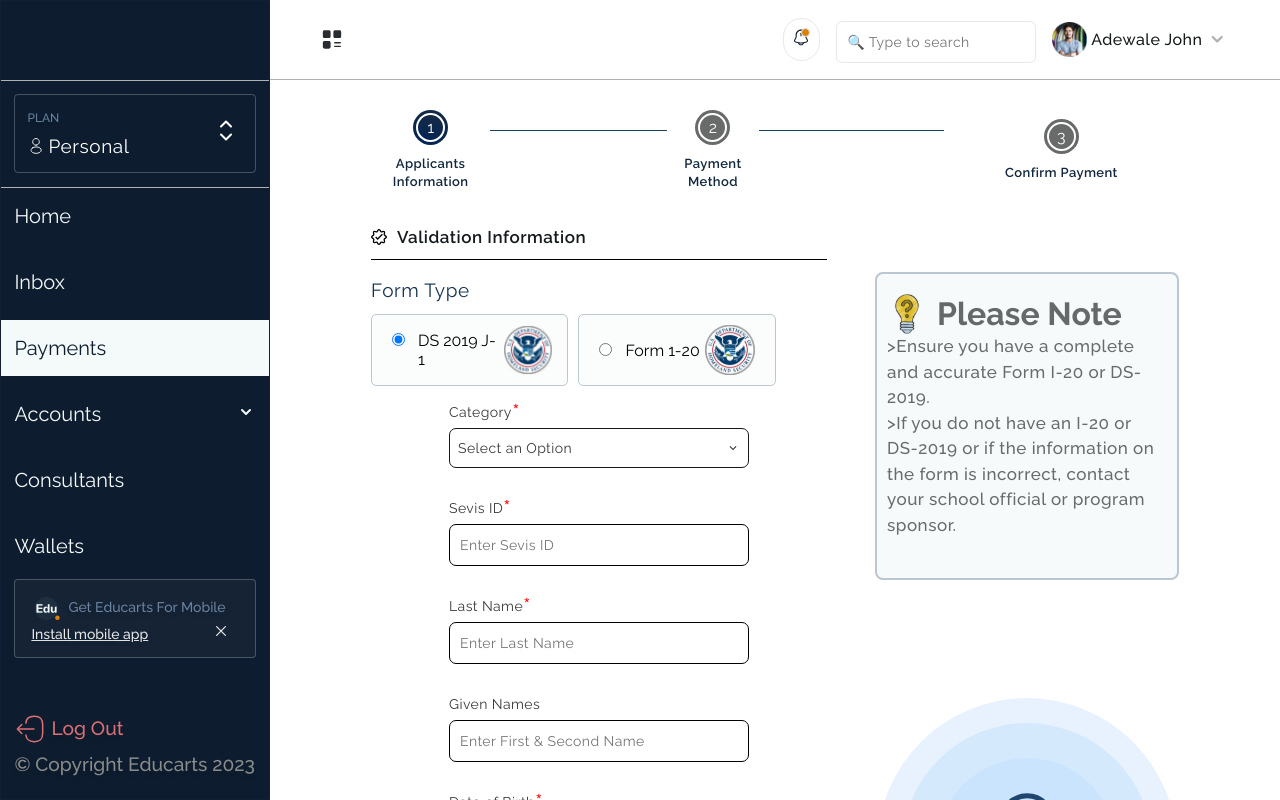
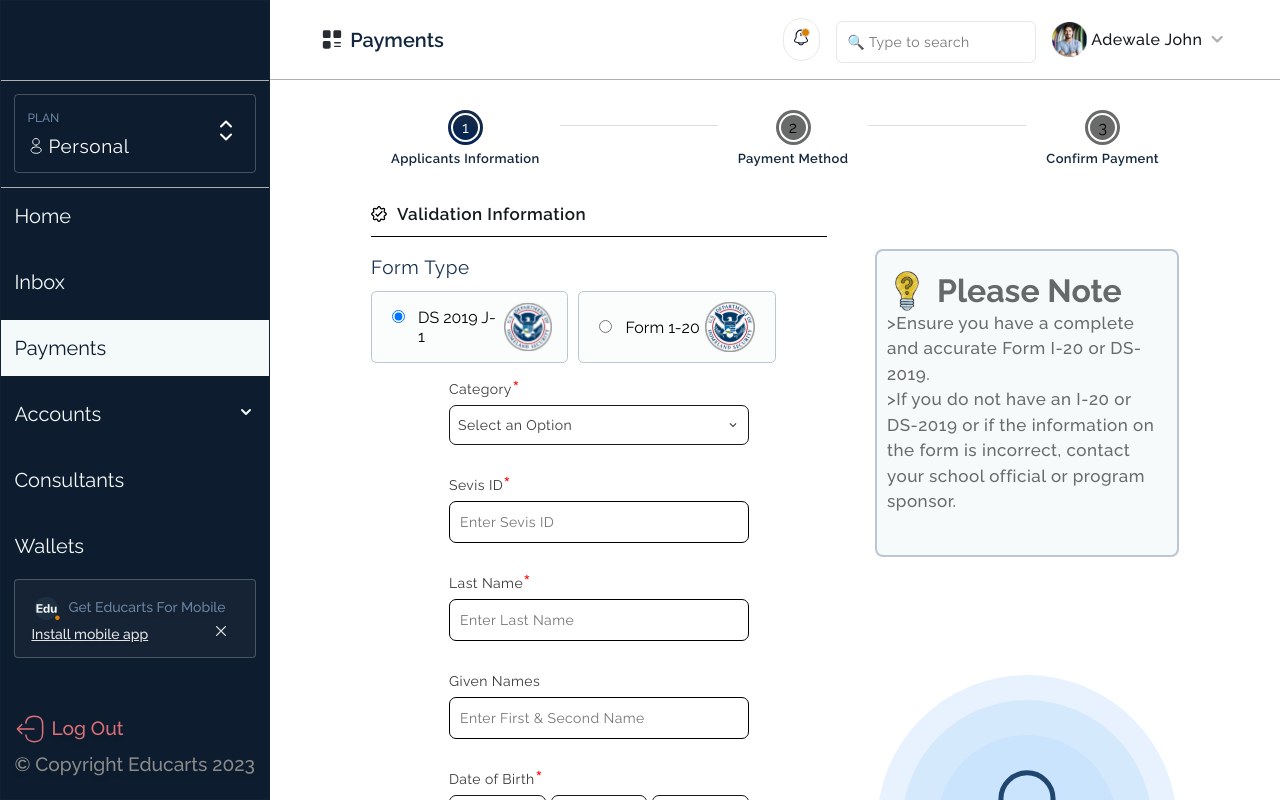
Before and after one commit to HackCityDev/EduCarts-Dashboard, a Next.js app: page /payments/sevis/i_901 in a window 1280 px wide. Both pictures are taken after a click on the element "Carry out all the SEVIS Fee Payment for me". Shown: the top 800 px of the page. Built offline with nearby package versions, Linux system fonts and the light colour scheme.

Commit message:
Fixed routing

```diff
--- a/components/Layout/_layout.scss
+++ b/components/Layout/_layout.scss
@@ -56,6 +56,7 @@
   .BellIcon {
     .Bell {
       position: relative;
+      line-height: 0;
     }
     span {
       position: absolute;
--- a/components/Layout/navbar.js
+++ b/components/Layout/navbar.js
@@ -21,13 +21,23 @@ export default function Navbar() {
   let isMobile = useMQ("(max-width: 700px)");
   let isDesktop = useMQ("(min-width: 1000px)");
   let router = useRouter();
-  function activeLink(link) {
-    let title = headersUrls.map((headersUrl) => {
-      if (headersUrl.link === link) {
+  function activeLink(route) {
+    let title = headersUrls.find((headersUrl) => {
+      if (route.length > 1) {
+        console.log("Here");
+        let isRoute = router.pathname.startsWith(route);
+        let split = router.pathname.split("/");
+        let pathname = router.pathname.substring(0, split[1].length + 1);
+        let isPath = route === headersUrl.link || headersUrl.link === pathname;
+        if (isRoute && isPath) {
+          return headersUrl.name;
+        }
+      }
+      if (route.length === 1 && router.route === route) {
         return headersUrl.name;
       }
     });
-    return title;
+    return title.name;
   }
   let sidebarRef = useRef();
   useEffect(() => {
--- a/components/Layout/sidebar.js
+++ b/components/Layout/sidebar.js
@@ -48,7 +48,7 @@ export default function Sidebar() {
         <div className={styles.Links}>
           {urls.map((url, i) =>
             url.link == null ? (
-              <div className={styles.accountBar}>
+              <div className={styles.accountBar} key={i}>
                 <span
                   onClick={() => setAccountBar(!accountBar)}
                   style={accountBar ? isPath : {}}
--- a/components/PaymentsPage/Sevis.js
+++ b/components/PaymentsPage/Sevis.js
@@ -99,12 +99,18 @@ export function SevisValidation({ setState, isMobile }) {
       ),
     },
   ];
+  useEffect(() => {
+    const scrollAnimate = setInterval(() => {
+      window.scrollTo(0, window.scrollY - 10);
+      if (window.scrollY == 0) clearInterval(scrollAnimate);
+    }, 1);
+  }, [localState]);
   return (
     <section className={styles.SevisValidation}>
       {isMobile ? (
         <MobilePointer position={position} index={0} />
       ) : (
-        <Pointer position={position} index={0} />
+        <Pointer2 index={1} position={position} />
       )}
       <section className={styles.Sevis}>
         {localState ? (
@@ -138,13 +144,19 @@ export function PaymentMethod({ setState, isMobile }) {
     { value: "card", label: "Credit/Debit Card" },
     { value: "bank", label: "Bank Transfer" },
   ];
+  useEffect(() => {
+    const scrollAnimate = setInterval(() => {
+      window.scrollTo(0, window.scrollY - 10);
+      if (window.scrollY == 0) clearInterval(scrollAnimate);
+    }, 1);
+  }, [localState]);
   return (
     <section className={styles.PaymentMethod}>
       {" "}
       {isMobile ? (
         <MobilePointer position={position} index={localState ? 2 : 1} />
       ) : (
-        <Pointer position={position} index={localState ? 2 : 1} />
+        <Pointer2 position={position} index={localState ? 3 : 2} />
       )}
       <div className={styles.paymentId}>
         <Span content="Payment ID - EDU2349856" style={{ color: "#7E7E80" }} />
@@ -624,3 +636,60 @@ export function MobilePointer({ position, index }) {
     </div>
   );
 }
+
+export function Pointer2({ index, position }) {
+  let CircleStyle = { background: "#696A6A" };
+  let scale = { scale: 0.7 };
+  let setStyle = (i) => {
+    if (index !== i) {
+      return { ...scale, ...CircleStyle };
+    } else {
+      return {};
+    }
+  };
+  let setCircleStyle = (i) => {
+    if (index !== i) {
+      return CircleStyle;
+    } else {
+      return {};
+    }
+  };
+  let setColor = (i) => {
+    if (index === i) {
+      return { color: "#fff" };
+    } else {
+      return {};
+    }
+  };
+
+  return (
+    <div className={styles.Pointer2}>
+      <div className={styles.step}>
+        <div className={styles.OuterCircle} style={setStyle(1)}>
+          <div className={styles.InnerCircle} style={setCircleStyle(1)}>
+            <span style={setColor(1)}>1</span>
+          </div>
+        </div>
+        <Paragraphs content={position[0]} />
+      </div>
+      <div className={styles.line}></div>
+      <div className={styles.step}>
+        <div className={styles.OuterCircle} style={setStyle(2)}>
+          <div className={styles.InnerCircle} style={setCircleStyle(2)}>
+            <span style={setColor(2)}>2</span>
+          </div>
+        </div>
+        <Paragraphs content={position[1]} />
+      </div>
+      <div className={styles.line}></div>
+      <div className={styles.step}>
+        <div className={styles.OuterCircle} style={setStyle(3)}>
+          <div className={styles.InnerCircle} style={setCircleStyle(3)}>
+            <span style={setColor(3)}>3</span>
+          </div>
+        </div>
+        <Paragraphs content={position[2]} />
+      </div>
+    </div>
+  );
+}
--- a/styles/payments.module.css
+++ b/styles/payments.module.css
@@ -1044,4 +1044,57 @@
   .Note .top h1 {
     font-size: 23px;
   }
+}
+
+.Pointer2 {
+  display: flex;
+  margin-top: 30px;
+  position: relative;
+}
+.Pointer2 .step {
+  position: relative;
+  display: flex;
+  flex-direction: column;
+  align-items: center;
+  margin: 0 20px;
+}
+.Pointer2 .step .OuterCircle {
+  overflow: hidden;
+  display: flex;
+  justify-content: center;
+  align-items: center;
+  width: 100%;
+  border-radius: 50%;
+  width: 35px;
+  overflow: hidden;
+  z-index: 3;
+  height: 35px;
+  position: relative;
+  background: linear-gradient(192.7deg, #152a47 14.55%, #032555 91.2%);
+}
+.Pointer2 .step .OuterCircle .InnerCircle {
+  display: flex;
+  justify-content: center;
+  align-items: center;
+  width: 100%;
+  border-radius: 50%;
+  width: 25px;
+  height: 25px;
+  outline: 2px solid #fff;
+  background: linear-gradient(192.7deg, #152a47 14.55%, #032555 91.2%);
+}
+.Pointer2 .step p {
+  font-size: 13px;
+  text-align: center;
+  font-weight: 600;
+  color: #12273d;
+  line-height: 1.4;
+  margin-top: 5px;
+}
+.Pointer2 .line {
+  position: relative;
+  flex-grow: 1;
+  height: 1px;
+  background-color: #ddd;
+  margin-top: 15px;
 }/*# sourceMappingURL=payments.module.css.map */
--- a/styles/payments.module.scss
+++ b/styles/payments.module.scss
@@ -570,3 +570,51 @@
     }
   }
 }
+
+.Pointer2 {
+  display: flex;
+  margin-top: 30px;
+  // width: 100%;
+  position: relative;
+  .step {
+    position: relative;
+    display: flex;
+    flex-direction: column;
+    align-items: center;
+    margin: 0 20px;
+    .OuterCircle {
+      overflow: hidden;
+      @include General.Flex;
+      border-radius: 50%;
+      width: 35px;
+      overflow: hidden;
+      z-index: 3;
+      height: 35px;
+      position: relative;
+      background: linear-gradient(192.7deg, #152a47 14.55%, #032555 91.2%);
+      .InnerCircle {
+        @include General.Flex;
+        border-radius: 50%;
+        width: 25px;
+        height: 25px;
+        outline: 2px solid #fff;
+        background: linear-gradient(192.7deg, #152a47 14.55%, #032555 91.2%);
+      }
+    }
+    p {
+      font-size: 13px;
+      text-align: center;
+      font-weight: 600;
+      color: #12273d;
+      line-height: 1.4;
+      margin-top: 5px;
+    }
+  }
+  .line {
+    position: relative;
+    flex-grow: 1;
+    height: 1px;
+    background-color: #ddd;
+    margin-top: 15px;
+  }
+}
```
Also changed, not shown: 1 other file (tests, documents, lock files or other folders).
